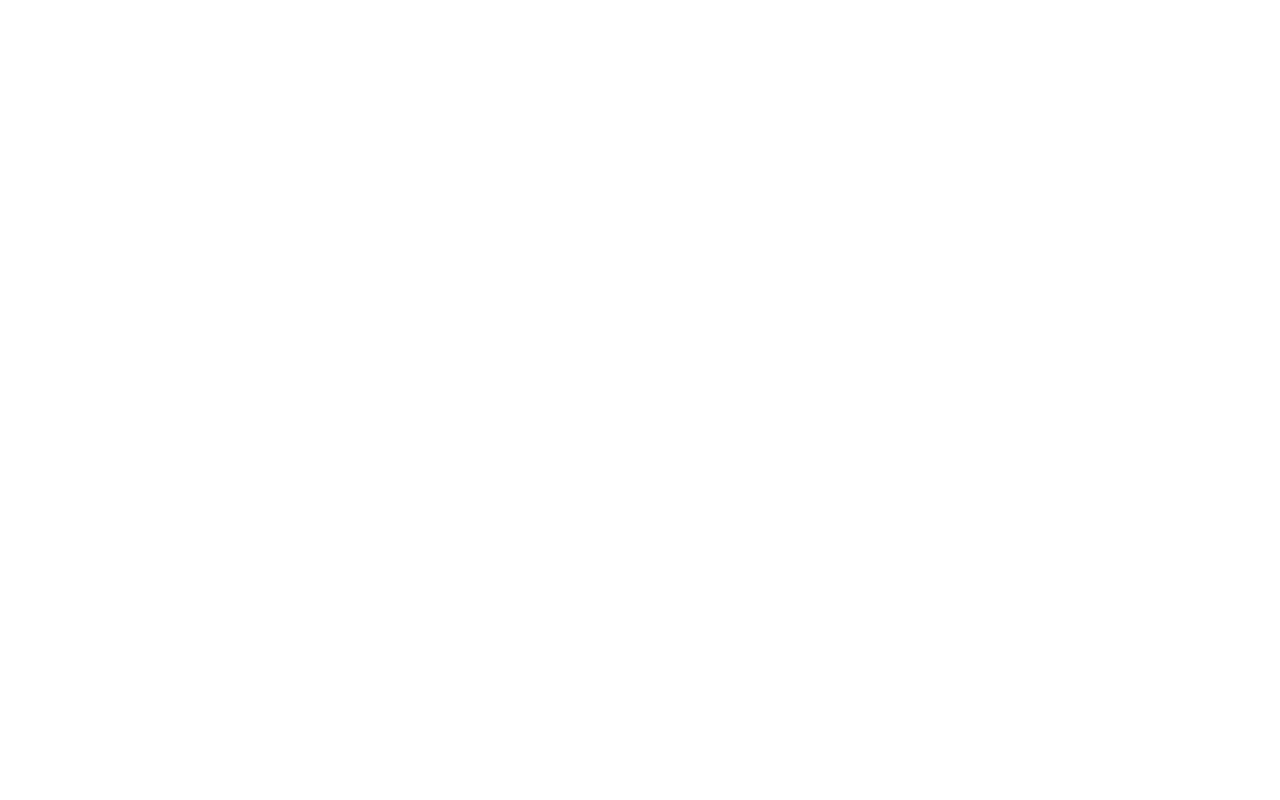
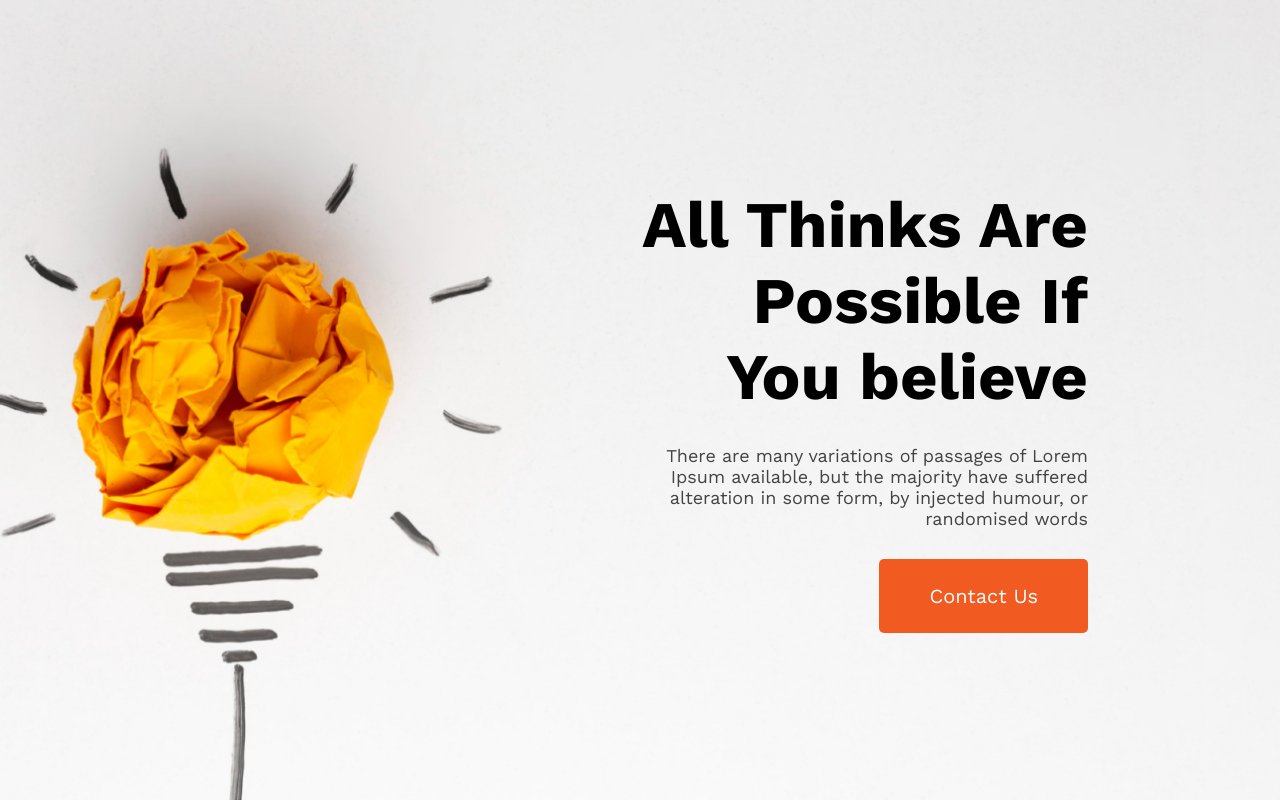
Before and after one commit to rafiferdos/reassignment-1, a plain HTML site: page index.html in a window 1280 px wide. Drawn offline with nearby package versions, Linux system fonts and the light colour scheme.

Commit message:
opening created

```diff
--- a/index.html
+++ b/index.html
@@ -8,6 +8,21 @@
     <link rel="stylesheet" href="style.css" />
   </head>
   <body>
+    <!-- Opening Section -->
 
+    <div class="opening-section banner">
+      <div class="opening-contents container">
+        <div class="opening-left"></div>
+        <div class="opening-right">
+          <h1>All Thinks Are Possible If You believe</h1>
+          <p class="simple-p">
+            There are many variations of passages of Lorem Ipsum available, but
+            the majority have suffered alteration in some form, by injected
+            humour, or randomised words
+          </p>
+          <button class="contact-us-btn">Contact Us</button>
+        </div>
+      </div>
+    </div>
   </body>
 </html>
--- a/style.css
+++ b/style.css
@@ -1,3 +1,50 @@
+@import url("https://fonts.googleapis.com/css2?family=Work+Sans:wght@100;200;300;400;500;600;700;800&display=swap");
 * {
-    margin: 0;
+  margin: 0;
+  font-family: 'Work Sans', sans-serif;
 }
+.simple-p {
+    color: #444343;
+    font-size: 18px;
+}
+.container {
+  width: 70% ;
+  margin: auto;
+}
+.opening-section {
+  background: url(./photos/banner1.png) no-repeat center center;
+  background-size: cover;
+  height: 100vh;
+  display: flex;
+  align-items: center;
+}
+.opening-contents {
+  text-align: end;
+}
+.opening-contents p {
+  padding-bottom: 30px;
+}
+.opening-contents h1 {
+  font-weight: bold;
+  font-size: 65px;
+  padding-bottom: 30px;
+}
+.opening-right, .opening-left {
+  width: 50%;
+  display: inline-block;
+}
+
+.contact-us-btn {
+    cursor: pointer;
+    background: #F15B22;
+    color: #fff;
+    border: none;
+    border-radius: 5px;
+    padding: 25px 50px;
+    font-size: 20px;
+}
+.contact-us-btn:hover {
+    background: #fff;
+    color: #F15B22;
+    transition: .2s;
+}
```
Also changed, not shown: photos/banner1.png (added).
